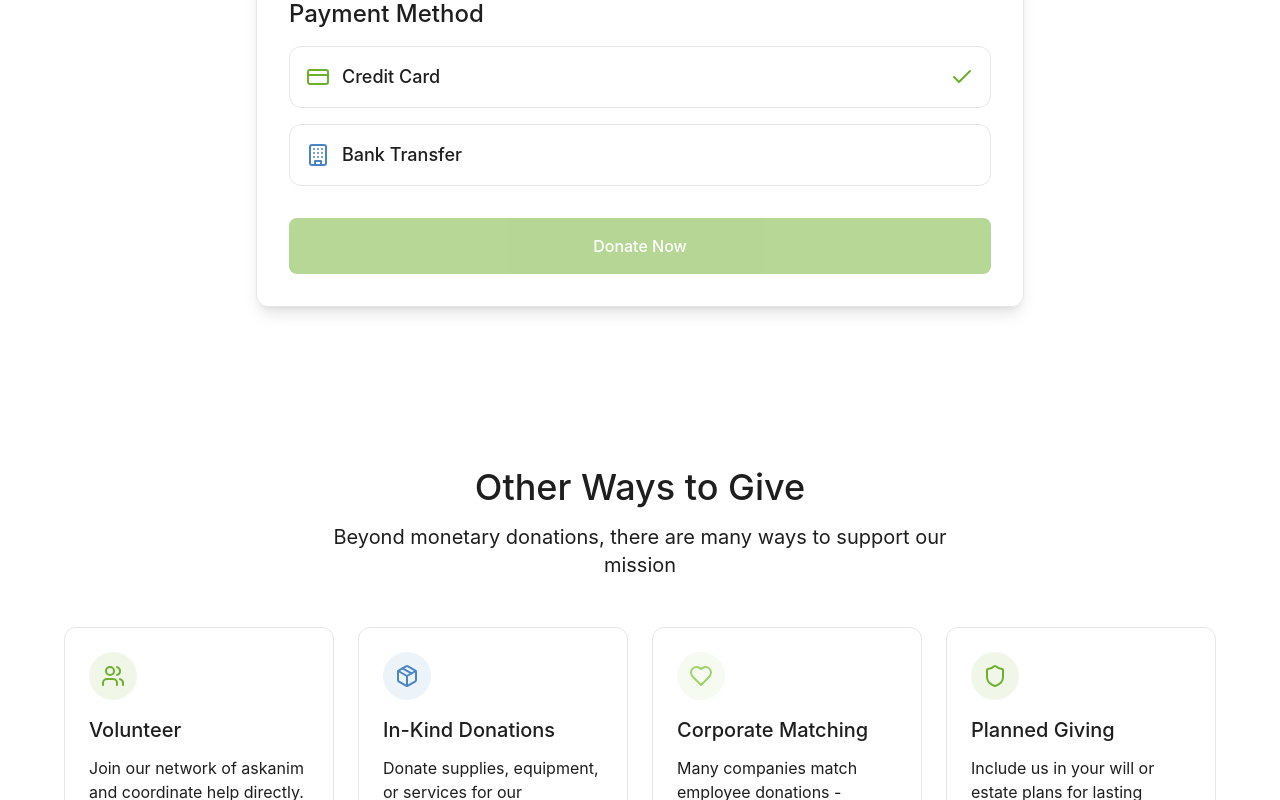
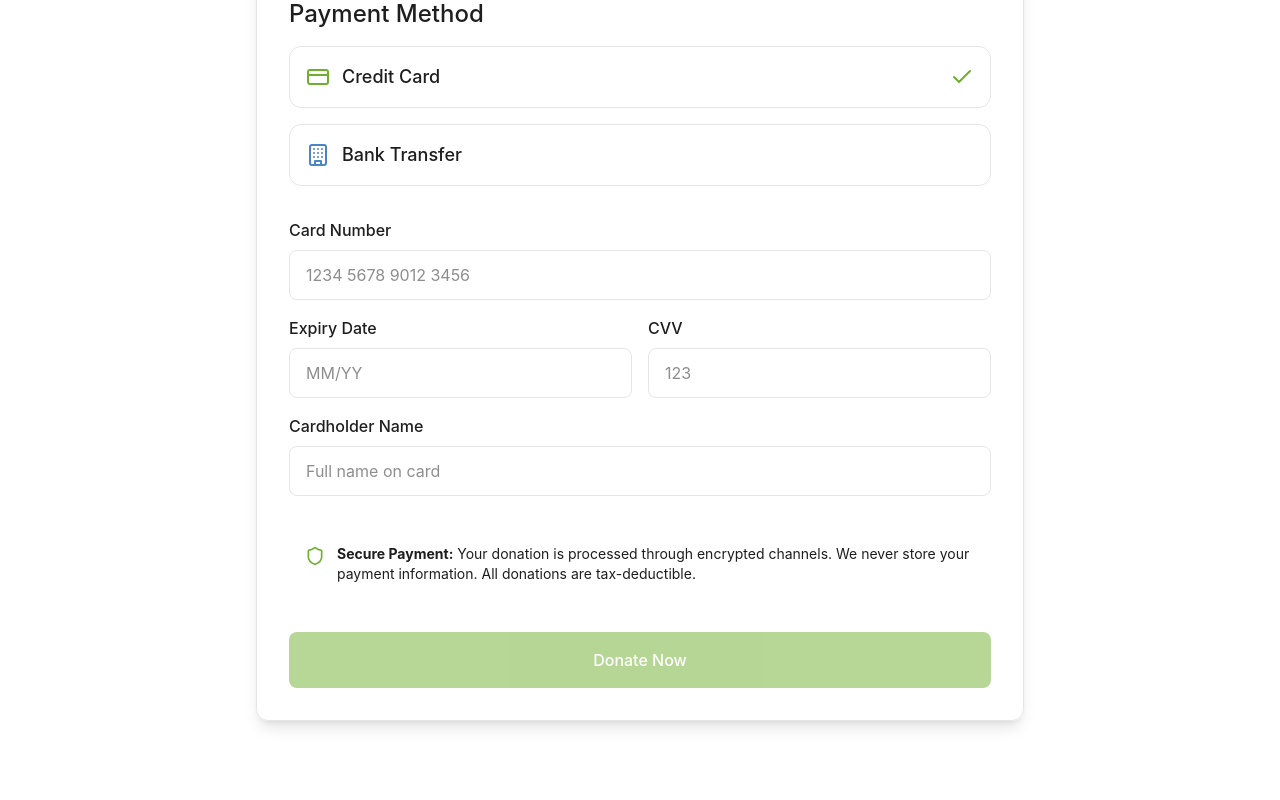
Before and after one commit to TheUriF/ploink, a React (Vite) app: page /donate in a window 1280 px wide. Shown: the part 1463-2263 px from the top of the page. Built offline with nearby package versions, Linux system fonts and the light colour scheme.

Commit message:
Update Donate.tsx

```diff
--- a/src/app/pages/Donate.tsx
+++ b/src/app/pages/Donate.tsx
@@ -201,7 +201,58 @@ export function Donate() {
                 </div>
               </div>
 
-              {/* Submit */}
+              {/* Card Details (Placeholder) */}
+              <div className="mb-8 space-y-4">
+                <div>
+                  <label htmlFor="cardNumber" className="block mb-2">Card Number</label>
+                  <input
+                    id="cardNumber"
+                    type="text"
+                    placeholder="1234 5678 9012 3456"
+                    className="w-full px-4 py-3 rounded-lg border border-border bg-input-background focus:outline-none focus:ring-2 focus:ring-[#6FAF2F]"
+                  />
+                </div>
+                <div className="grid grid-cols-2 gap-4">
+                  <div>
+                    <label htmlFor="expiry" className="block mb-2">Expiry Date</label>
+                    <input
+                      id="expiry"
+                      type="text"
+                      placeholder="MM/YY"
+                      className="w-full px-4 py-3 rounded-lg border border-border bg-input-background focus:outline-none focus:ring-2 focus:ring-[#6FAF2F]"
+                    />
+                  </div>
+                  <div>
+                    <label htmlFor="cvv" className="block mb-2">CVV</label>
+                    <input
+                      id="cvv"
+                      type="text"
+                      placeholder="123"
+                      className="w-full px-4 py-3 rounded-lg border border-border bg-input-background focus:outline-none focus:ring-2 focus:ring-[#6FAF2F]"
+                    />
+                  </div>
+                </div>
+                <div>
+                  <label htmlFor="name" className="block mb-2">Cardholder Name</label>
+                  <input
+                    id="name"
+                    type="text"
+                    placeholder="Full name on card"
+                    className="w-full px-4 py-3 rounded-lg border border-border bg-input-background focus:outline-none focus:ring-2 focus:ring-[#6FAF2F]"
+                  />
+                </div>
+              </div>
+
+              {/* Security Notice */}
+              <div className="bg-muted rounded-lg p-4 mb-8 flex items-start gap-3">
+                <Shield className="h-5 w-5 text-[#6FAF2F] flex-shrink-0 mt-0.5" />
+                <div className="text-sm text-muted-foreground">
+                  <strong className="text-foreground">Secure Payment:</strong> Your donation is processed through encrypted channels. We never store your payment information. All donations are tax-deductible.
+                </div>
+              </div>
+
+              {/* Submit Button */}
+
               <button
                 type="submit"
                 disabled={!donationAmount && !customAmount}
```
